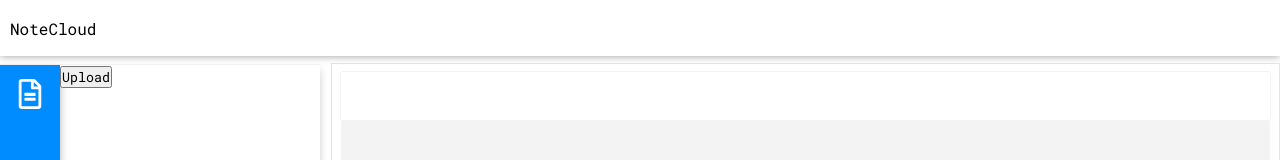
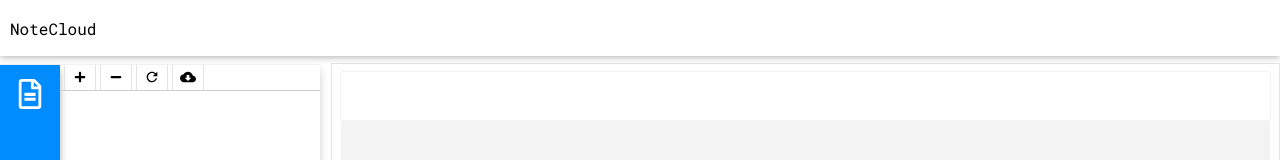
Before and after one commit to kafle-ashish/notecloud, a React (Create React App) app: page / in a window 1280 px wide. Shown: the top 160 px of the page. Built offline with nearby package versions, Linux system fonts and the light colour scheme.

Commit message:
added file actions menu. ui changes

```diff
--- a/src/components/gapi/gapi.js
+++ b/src/components/gapi/gapi.js
@@ -50,7 +50,7 @@ function listFiles(){
 
 export const loadClientWhenGapiReady = function (script) {
   console.log('Trying To Load Client!');
-  console.log(script)
+  // console.log(script)
   if(script.getAttribute('gapi_processed')){
     console.log('Client is ready! Now you can access gapi. :)');
       window.gapi.client.init({
--- a/src/components/menu/menu.css
+++ b/src/components/menu/menu.css
@@ -61,3 +61,28 @@
       height: 400px;
       /* background-color: red; */
   }
+
+  .file__actions {
+      width: 100%;
+      height: 25px;
+      display: flex;
+      align-items: center;
+      border-bottom: 1px solid rgb(206, 206, 206);
+      /* justify-content: center; */
+  }
+
+  .actions {
+      cursor: pointer;
+      border-left: 1px solid rgb(228, 228, 228);
+      border-right: 1px solid rgb(228, 228, 228);
+      height: 100%;
+      width: 30px;
+      display: flex;
+      justify-content: center;
+      align-items: center;
+      margin-left: 4px;
+  }
+
+  .actions:hover {
+    border-color: rgb(185, 185, 185);
+  }
--- a/src/components/menu/menu.js
+++ b/src/components/menu/menu.js
@@ -3,6 +3,10 @@
 import React from 'react'
 import './menu.css'
 import { FaRegFileAlt as Files } from 'react-icons/fa'
+import { FaPlus as Plus } from 'react-icons/fa'
+import { FaMinus as Minus } from 'react-icons/fa'
+import { MdRefresh as Refresh } from 'react-icons/md'
+import { MdCloudDownload as DownLoad } from 'react-icons/md'
 
 const Menu = function(){
     function toggleActive(e){
@@ -53,10 +57,11 @@ const Menu = function(){
             })
     }
 
+
     return(
         <aside className="menu">
             <nav className="vetical__menu">
-                <span id="nav-menu-1" className="menu__btn" onClick={toggleActive}>
+                <span id="nav-menu-1" className="menu__btn" title="Notes" onClick={toggleActive}>
                     <Files className="menu__icons"/>
                 </span>
                 <span id="nav-menu-2" className="menu__btn" onClick={toggleActive}></span>
@@ -64,8 +69,21 @@ const Menu = function(){
                 <span id="nav-menu-4" className="menu__btn" onClick={toggleActive}></span>
             </nav>
             <div className="menu__content">
+                <div className="file__actions">
+                    <span className="actions" title="New File (ctrl + N)" onClick={uploadFiles}>
+                        <Plus className="actions__icons" size="12px"/>
+                    </span>
+                    <span className="actions" title="Delete ( delete )">
+                        <Minus className="actions__icons" size="12px"/>
+                    </span>
+                    <span className="actions" title="Refresh ( ctrl + R )">
+                        <Refresh className="actions__icons" size="16px"/>
+                    </span>
+                    <span className="actions" title="Download ( ctrl + D )">
+                        <DownLoad className="actions__icons" size="16px"/>
+                    </span>
+                </div>
                 <div id="file__manager" className="file__manager">
-                    <button onClick={uploadFiles}>Upload</button>
                 </div>
             </div>
         </aside>
```
